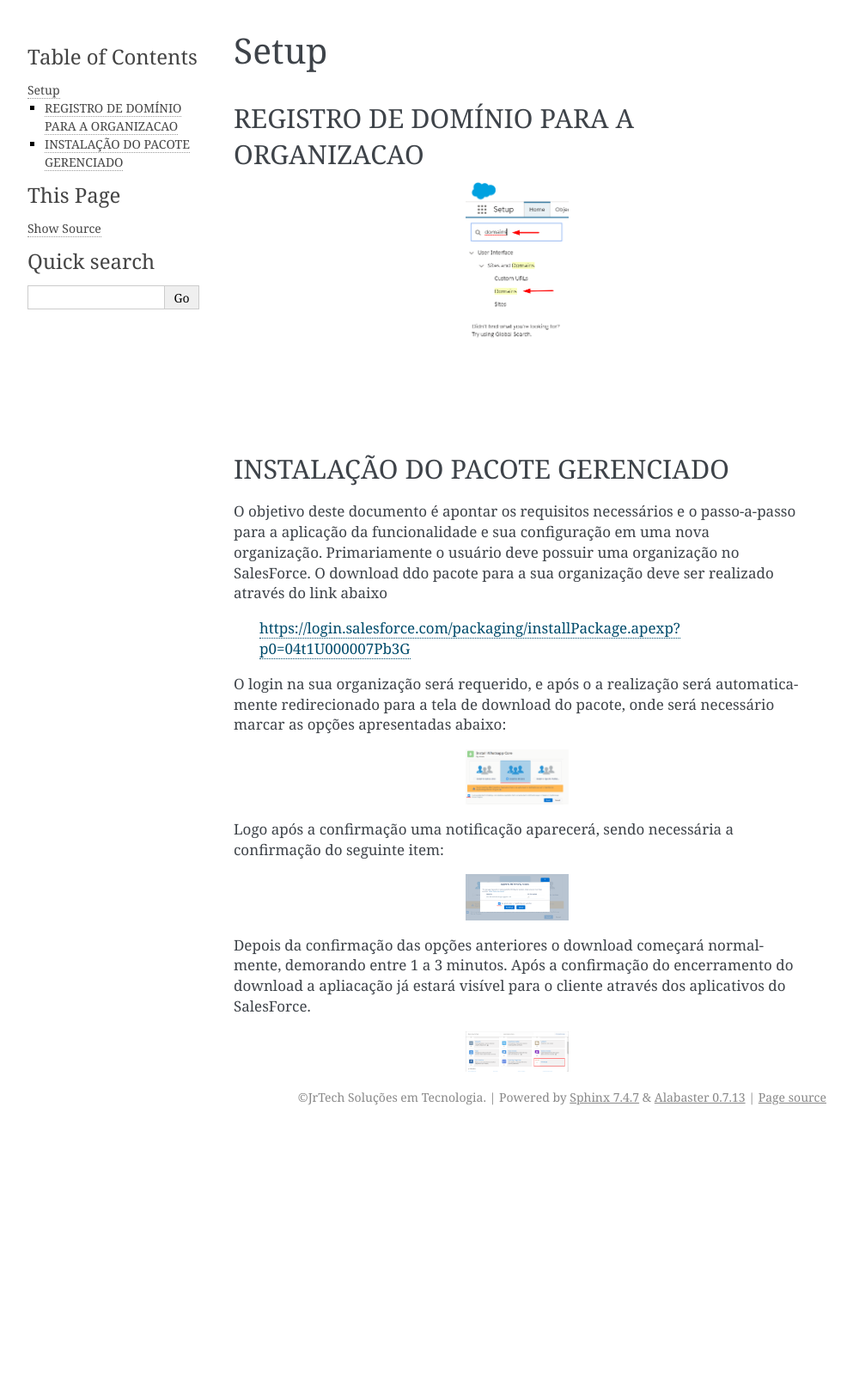
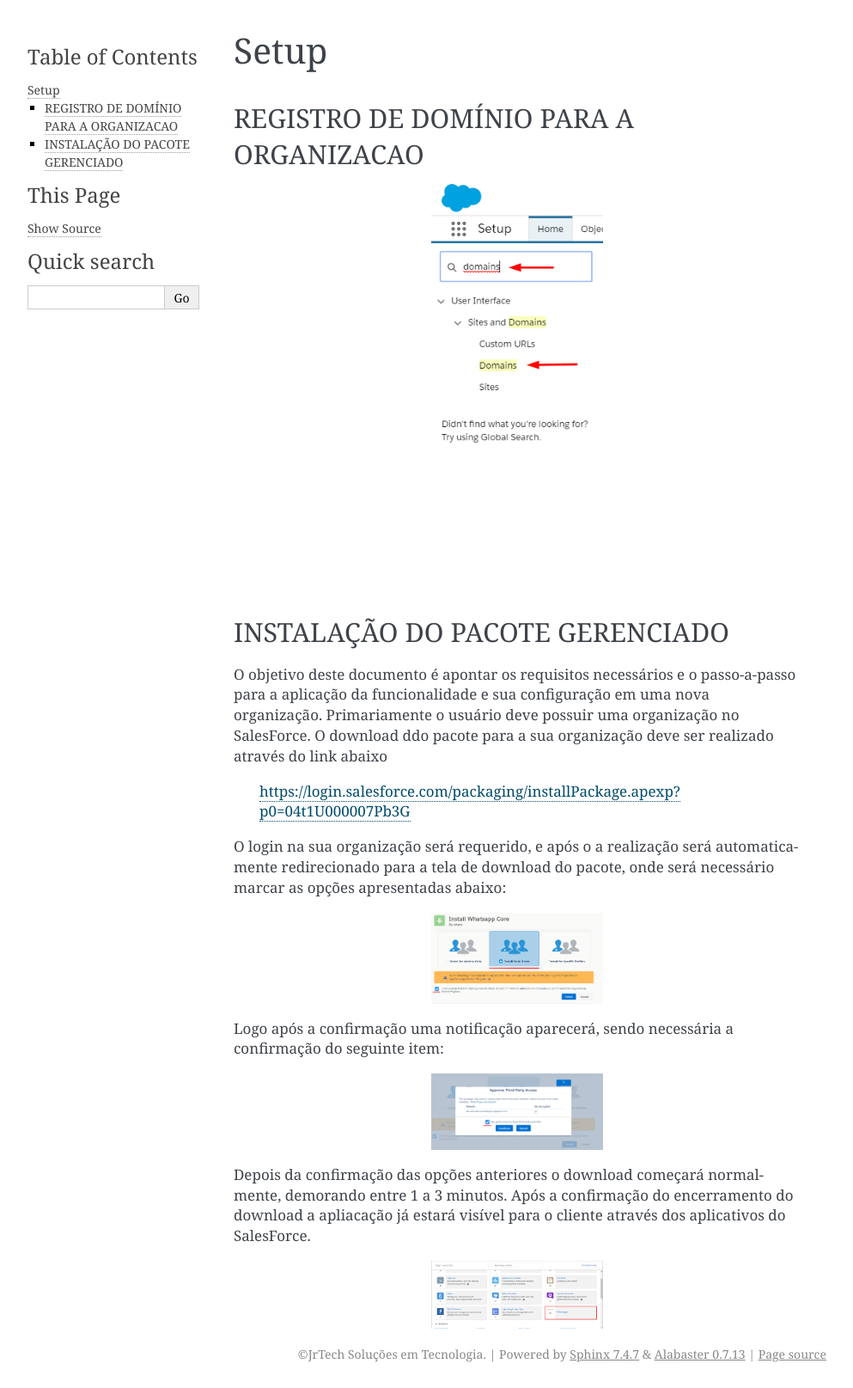
Before and after one commit to patricklucca/Whatsapp_Teste, a Sphinx documentation site: the page built from docs/Setup.rst, in a window 1280 px wide. Shown: the whole page at 86% size, without its empty margins (148-1141 px from the left). Built offline with Sphinx 7.4.7, drawn with Linux system fonts in a browser that asks for light colours; pages that are not in the unit, such as notebooks, are missing from menus; before the commit the page ends 1316 px from its top, so only the background shows below that.

Commit message:
Update Setup.rst

```diff
--- a/docs/Setup.rst
+++ b/docs/Setup.rst
@@ -6,7 +6,7 @@
 -----------------------
 
 .. image:: instalacao4.png
-    :width: 120px
+    :width: 200px
     :alt: Solidity logo
     :align: center
 
@@ -23,20 +23,20 @@
 O login na sua organização será requerido, e após o a realização será automaticamente redirecionado para a tela de download do pacote, onde será necessário marcar as opções apresentadas abaixo:
 
 .. image:: instalacao1.png
-    :width: 120px
+    :width: 200px
     :alt: Solidity logo
     :align: center
 
 Logo após a confirmação uma notificação aparecerá, sendo necessária a confirmação do seguinte item:
 
 .. image:: instalacao2.png
-    :width: 120px
+    :width: 200px
     :alt: Solidity logo
     :align: center
 
 Depois da confirmação das opções anteriores o download começará normalmente, demorando entre 1 a 3 minutos. Após a confirmação do encerramento do download a apliacação já estará visível para o cliente através dos aplicativos do SalesForce.
 
 .. image:: instalacao3.png
-    :width: 120px
+    :width: 200px
     :alt: Solidity logo
     :align: center
```
